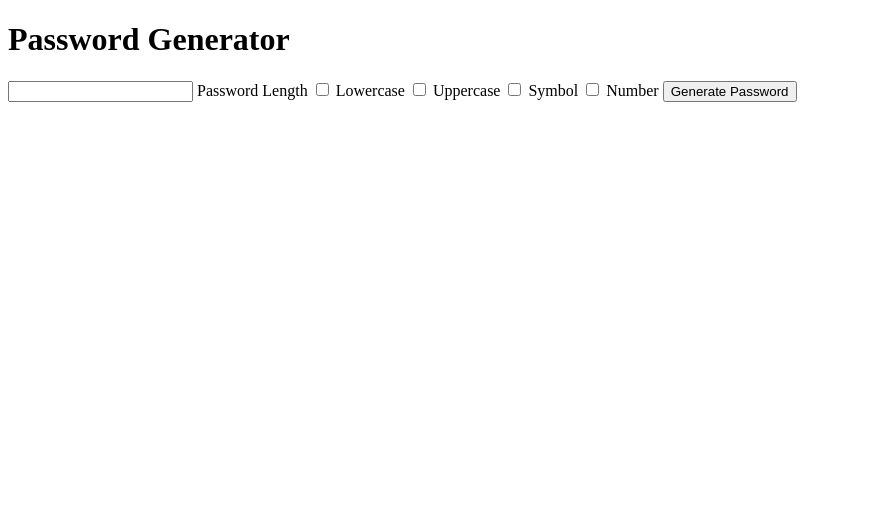
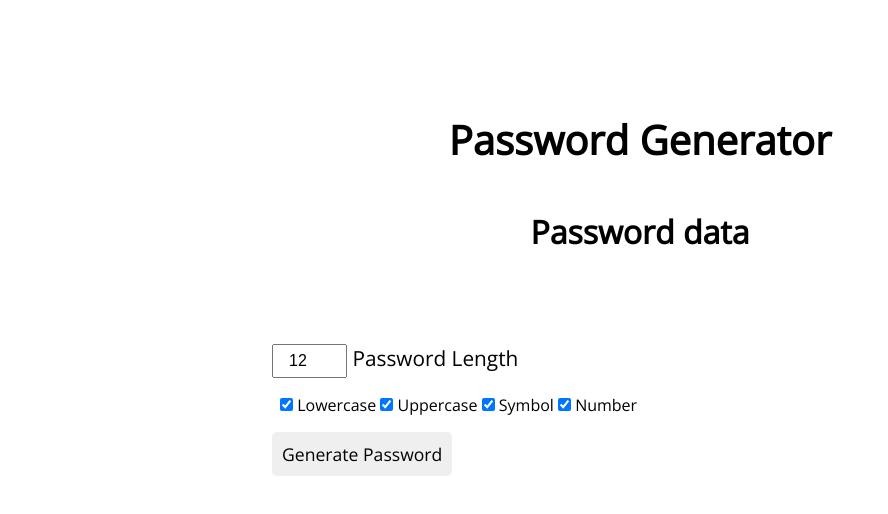
Before and after one commit to stu822/password-generator, a plain HTML site: page index.html in a window 1280 px wide. Shown: the whole page, without its empty margins (0-888 px from the left). Drawn offline with nearby package versions, Linux system fonts and the light colour scheme.

Commit message:
create basic layout of app

```diff
--- a/index.html
+++ b/index.html
@@ -3,29 +3,73 @@
   <head>
     <meta charset="UTF-8" />
     <meta name="viewport" content="width=device-width, initial-scale=1.0" />
+    <link rel="preconnect" href="https://fonts.googleapis.com" />
+    <link rel="preconnect" href="https://fonts.gstatic.com" crossorigin />
+    <link
+      href="https://fonts.googleapis.com/css2?family=Open+Sans:ital,wght@0,300;0,400;1,500&display=swap"
+      rel="stylesheet"
+    />
     <link rel="stylesheet" href="style.css" />
     <title>Password Generator</title>
   </head>
   <body>
+    <div class="container">
       <h1>Password Generator</h1>
+
+      <section class="password-display">
+        <h2 id="password">Password data</h2>
+      </section>
       <section class="form">
         <form id="form" action="">
-        <input type="number" name="num" min="1" id="number-choice" required />
+          <div class="number-selection-group">
+            <input
+              type="number"
+              name="num"
+              min="1"
+              id="number-choice"
+              value="12"
+              required
+            />
             <label for="number-choice">Password Length</label>
-        <input type="checkbox" name="option" id="lowercase" value="lowercase" />
+          </div>
+          <div class="selection-group">
+            <input
+              type="checkbox"
+              name="option"
+              id="lowercase"
+              value="lowercase"
+              checked
+            />
             <label for="lowercase">Lowercase</label>
-        <input type="checkbox" name="option" id="uppercase" value="uppercase" />
+            <input
+              type="checkbox"
+              name="option"
+              id="uppercase"
+              value="uppercase"
+              checked
+            />
             <label for="uppercase">Uppercase</label>
-        <input type="checkbox" name="option" id="symbol" value="symbol" />
+            <input
+              type="checkbox"
+              name="option"
+              id="symbol"
+              value="symbol"
+              checked
+            />
             <label for="symbol">Symbol</label>
-        <input type="checkbox" name="option" id="number" value="number" />
+            <input
+              type="checkbox"
+              name="option"
+              id="number"
+              value="number"
+              checked
+            />
             <label for="number">Number</label>
+          </div>
           <button type="submit">Generate Password</button>
         </form>
       </section>
-    <section class="password-display">
-      <h2 id="password"></h2>
-    </section>
+    </div>
     <script src="app.js"></script>
   </body>
 </html>
--- a/style.css
+++ b/style.css
@@ -0,0 +1,50 @@
+* {
+  margin: 0;
+  padding: 0;
+  box-sizing: border-box;
+}
+body {
+  font-family: "Open Sans", sans-serif;
+}
+
+.container {
+  width: 60%;
+  margin: 0 auto;
+}
+
+h1 {
+  text-align: center;
+  margin-top: 7rem;
+  font-size: 2.5rem;
+}
+.form {
+  margin: 3rem 1rem;
+  font-size: 1.1rem;
+}
+
+.number-selection-group {
+  font-size: 1.3rem;
+}
+.number-selection-group input {
+  font-size: 1rem;
+  width: 75px;
+  height: 30px;
+  padding: 15px;
+}
+.selection-group {
+  font-size: 1rem;
+  padding: 1rem 0.5rem;
+}
+
+.form button {
+  padding: 10px;
+  border: none;
+  border-radius: 5px;
+  font: inherit;
+}
+
+.password-display h2 {
+  text-align: center;
+  padding: 2.7rem;
+  font-size: 2rem;
+}
```
Lines whose indentation alone changed are shown as unchanged.
